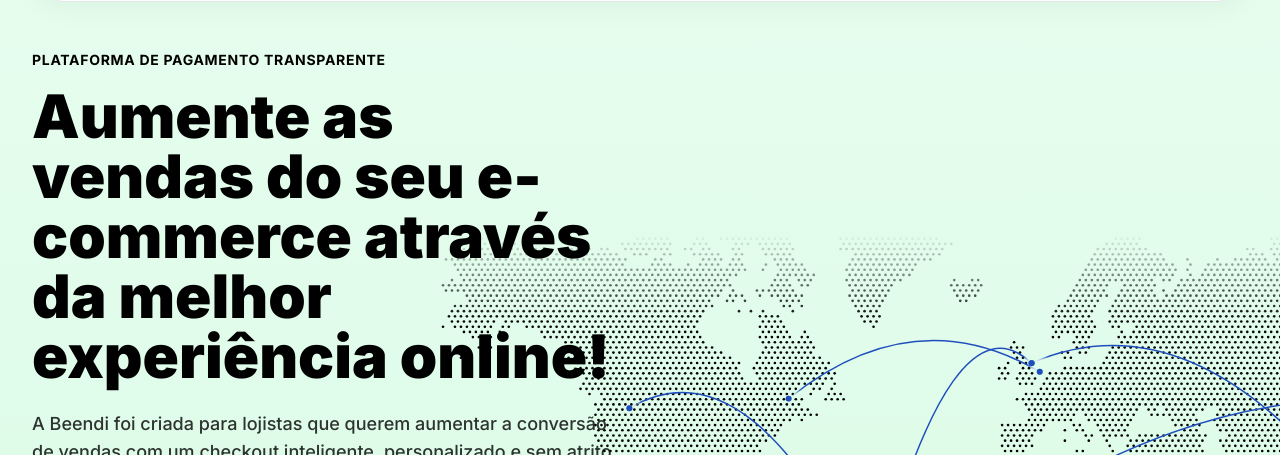
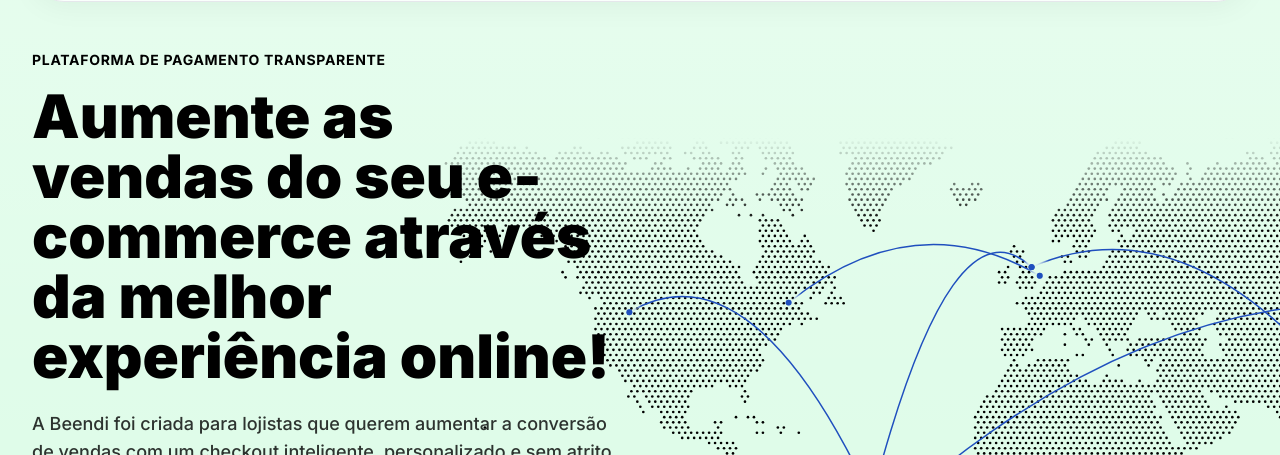
Before and after one commit to psycomunic/BEENDI, a plain HTML site: page index.html in a window 1280 px wide. Shown: the part 78-533 px from the top of the page. Drawn offline with nearby package versions, Linux system fonts and the light colour scheme.

Commit message:
Move map image higher

```diff
--- a/index.html
+++ b/index.html
@@ -153,7 +153,7 @@
         <div class="md:col-span-6 relative mt-12 md:mt-0 flex justify-center items-end">
           <div class="relative w-full flex justify-center items-end">
             <!-- Hero Principal -->
-            <div class="relative w-full flex justify-center items-center z-10 scale-125 sm:scale-150 md:scale-[1.7] lg:scale-[2] translate-x-4 md:translate-x-12 lg:translate-x-20" style="mask-image: linear-gradient(to bottom, transparent 0%, black 15%, black 85%, transparent 100%); -webkit-mask-image: linear-gradient(to bottom, transparent 0%, black 15%, black 85%, transparent 100%);">
+            <div class="relative w-full flex justify-center items-center z-10 scale-125 sm:scale-150 md:scale-[1.7] lg:scale-[2] translate-x-4 md:translate-x-12 lg:translate-x-20 -translate-y-8 md:-translate-y-16 lg:-translate-y-24" style="mask-image: linear-gradient(to bottom, transparent 0%, black 15%, black 85%, transparent 100%); -webkit-mask-image: linear-gradient(to bottom, transparent 0%, black 15%, black 85%, transparent 100%);">
               <img alt="Mapa" class="w-full h-auto" src="ARQUIVOS/mapa.svg" />
               <img alt="Linha" class="absolute inset-0 w-full h-full pointer-events-none" src="ARQUIVOS/linha.svg" />
             </div>
```
